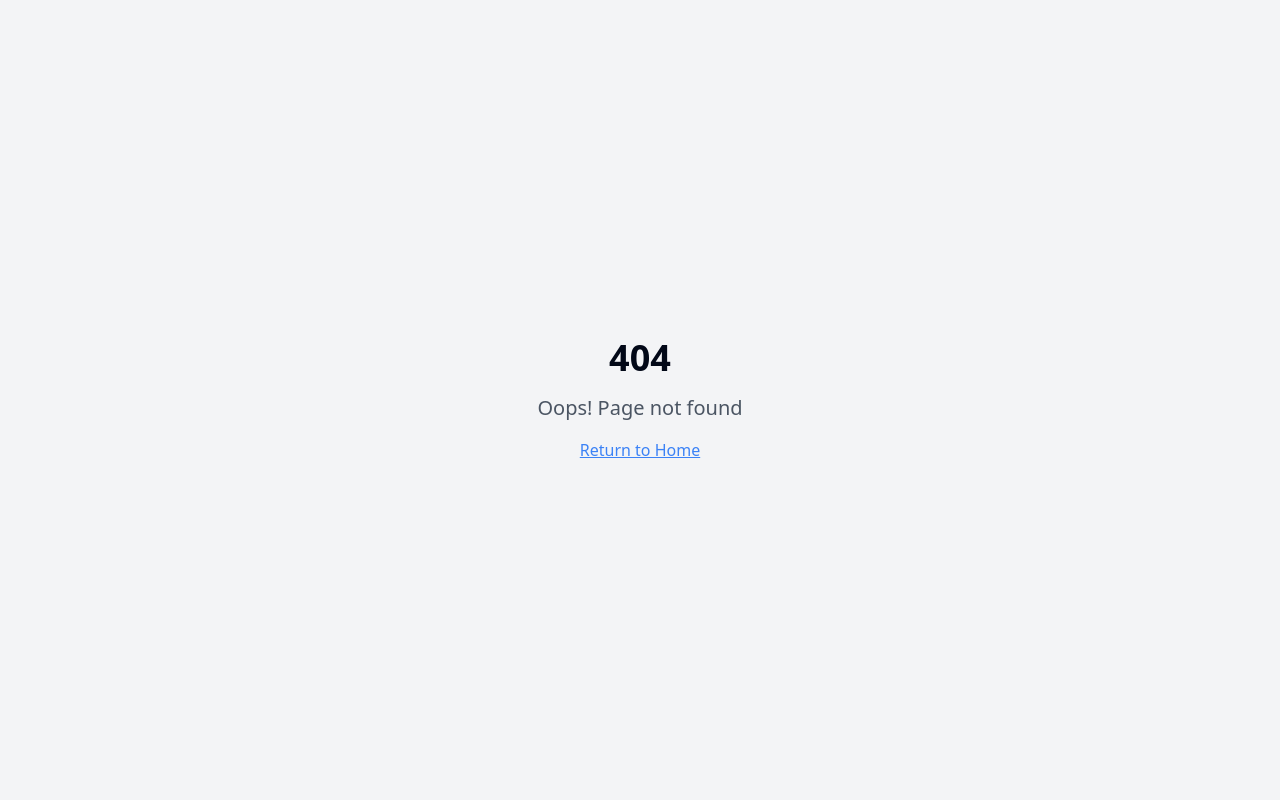
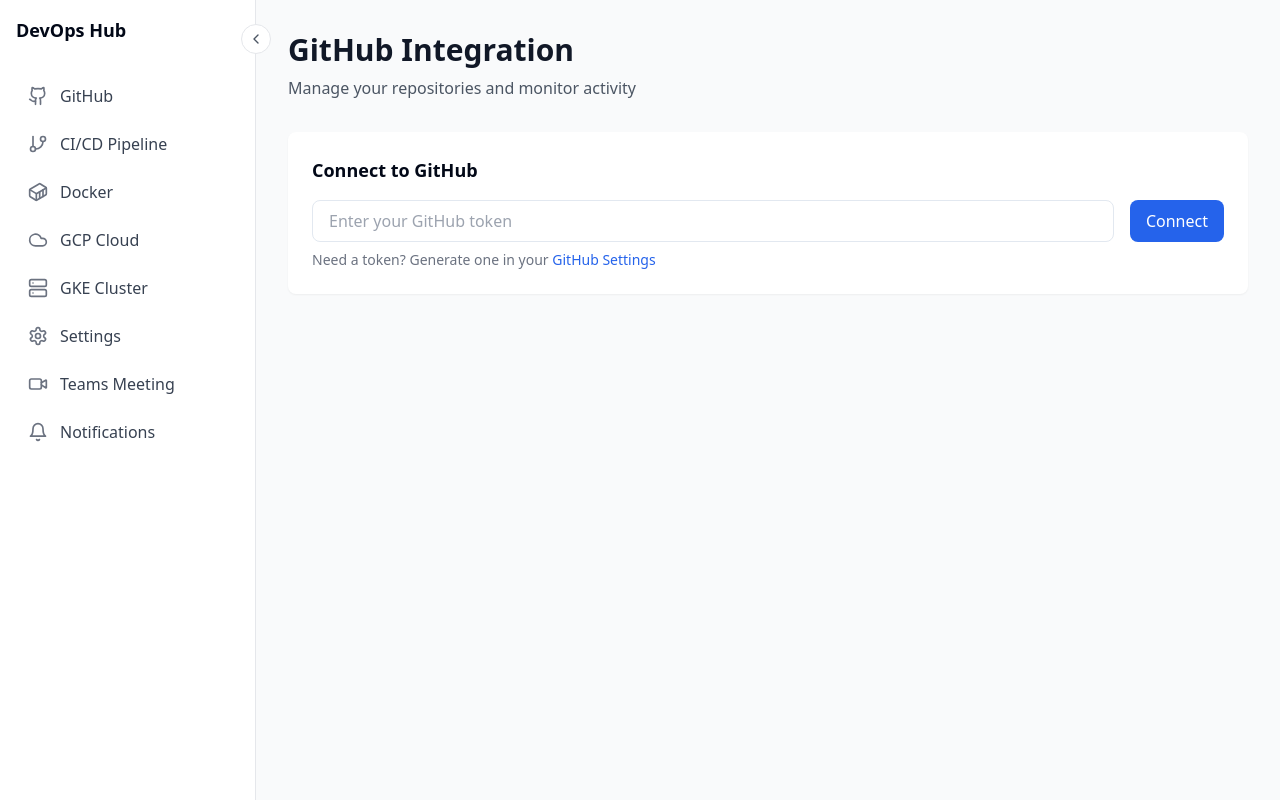
Before and after one commit to arun-territory/devops-hub-icons, a React (Vite) app: page /github in a window 1280 px wide. Before the commit this address had no page. Built offline with nearby package versions, Linux system fonts and the light colour scheme.

Commit message:
Integrate with GitHub
This commit integrates with GitHub.

```diff
--- a/src/App.tsx
+++ b/src/App.tsx
@@ -1,9 +1,11 @@
+
 import { Toaster } from "@/components/ui/toaster";
 import { Toaster as Sonner } from "@/components/ui/sonner";
 import { TooltipProvider } from "@/components/ui/tooltip";
 import { QueryClient, QueryClientProvider } from "@tanstack/react-query";
 import { BrowserRouter, Routes, Route } from "react-router-dom";
 import Index from "./pages/Index";
+import GitHubPage from "./pages/github/Index";
 import NotFound from "./pages/NotFound";
 
 const queryClient = new QueryClient();
@@ -16,7 +18,7 @@ const App = () => (
       <BrowserRouter>
         <Routes>
           <Route path="/" element={<Index />} />
-          {/* ADD ALL CUSTOM ROUTES ABOVE THE CATCH-ALL "*" ROUTE */}
+          <Route path="/github" element={<GitHubPage />} />
           <Route path="*" element={<NotFound />} />
         </Routes>
       </BrowserRouter>
--- a/src/pages/Index.tsx
+++ b/src/pages/Index.tsx
@@ -1,4 +1,5 @@
 
+import { useNavigate } from "react-router-dom";
 import { useToast } from "@/hooks/use-toast";
 import { Sidebar } from "@/components/dashboard/Sidebar";
 import { ServiceCard } from "@/components/dashboard/ServiceCard";
@@ -18,52 +19,62 @@ const services = [
     icon: Github,
     title: "GitHub",
     description: "Access your repositories and manage code",
+    route: "/github"
   },
   {
     icon: GitBranch,
     title: "CI/CD Pipeline",
     description: "Monitor and manage your GitHub Actions workflows",
+    route: "/cicd"
   },
   {
     icon: Container,
     title: "Docker",
     description: "Manage your containers and images",
+    route: "/docker"
   },
   {
     icon: Cloud,
     title: "GCP Cloud",
     description: "Access your Google Cloud Platform resources",
+    route: "/gcp"
   },
   {
     icon: Server,
     title: "GKE Cluster",
     description: "Manage your Kubernetes clusters",
+    route: "/gke"
   },
   {
     icon: Settings,
     title: "Settings",
     description: "Configure your dashboard preferences",
+    route: "/settings"
   },
   {
     icon: Video,
     title: "Teams Meeting",
     description: "Join or schedule team meetings",
+    route: "/teams"
   },
   {
     icon: Bell,
     title: "Notifications",
     description: "View your system notifications",
+    route: "/notifications"
   },
 ];
 
 const Index = () => {
+  const navigate = useNavigate();
   const { toast } = useToast();
 
-  const handleServiceClick = (service: string) => {
+  const handleServiceClick = (service: string, route: string) => {
     toast({
       title: `${service} Selected`,
       description: `Opening ${service.toLowerCase()} interface...`,
     });
+    navigate(route);
   };
 
   return (
@@ -85,7 +96,7 @@ const Index = () => {
                 icon={service.icon}
                 title={service.title}
                 description={service.description}
-                onClick={() => handleServiceClick(service.title)}
+                onClick={() => handleServiceClick(service.title, service.route)}
                 className="animate-fade-in"
               />
             ))}
--- /dev/null
+++ b/src/pages/github/Index.tsx
@@ -0,0 +1,159 @@
+
+import { useState } from "react";
+import { useQuery } from "@tanstack/react-query";
+import { Sidebar } from "@/components/dashboard/Sidebar";
+import { GitHubService } from "@/services/github";
+import { GitHubRepo } from "@/types/github";
+import { useToast } from "@/hooks/use-toast";
+import {
+  Clock,
+  GitFork,
+  Lock,
+  Unlock,
+  ExternalLink
+} from "lucide-react";
+
+const GitHubPage = () => {
+  const { toast } = useToast();
+  const [token, setToken] = useState<string>("");
+  const [isAuthenticated, setIsAuthenticated] = useState(false);
+
+  const { data: repos, isLoading, error } = useQuery({
+    queryKey: ["github-repos"],
+    queryFn: async () => {
+      const github = new GitHubService(token);
+      return github.getRepositories();
+    },
+    enabled: isAuthenticated,
+  });
+
+  const handleAuthenticate = () => {
+    if (token) {
+      setIsAuthenticated(true);
+      toast({
+        title: "GitHub Connected",
+        description: "Successfully connected to GitHub",
+      });
+    }
+  };
+
+  const formatDate = (dateString: string) => {
+    return new Date(dateString).toLocaleDateString("en-US", {
+      year: "numeric",
+      month: "short",
+      day: "numeric",
+    });
+  };
+
+  return (
+    <div className="flex min-h-screen bg-gray-50">
+      <Sidebar />
+      <main className="flex-1 p-8">
+        <div className="max-w-7xl mx-auto">
+          <header className="mb-8">
+            <h1 className="text-3xl font-bold text-gray-900">GitHub Integration</h1>
+            <p className="mt-2 text-gray-600">
+              Manage your repositories and monitor activity
+            </p>
+          </header>
+
+          {!isAuthenticated ? (
+            <div className="bg-white p-6 rounded-lg shadow-sm">
+              <h2 className="text-lg font-semibold mb-4">Connect to GitHub</h2>
+              <div className="flex gap-4">
+                <input
+                  type="password"
+                  value={token}
+                  onChange={(e) => setToken(e.target.value)}
+                  placeholder="Enter your GitHub token"
+                  className="flex-1 px-4 py-2 border rounded-lg focus:ring-2 focus:ring-blue-500 focus:border-blue-500 outline-none"
+                />
+                <button
+                  onClick={handleAuthenticate}
+                  className="px-4 py-2 bg-blue-600 text-white rounded-lg hover:bg-blue-700 transition-colors"
+                >
+                  Connect
+                </button>
+              </div>
+              <p className="mt-2 text-sm text-gray-500">
+                Need a token? Generate one in your{" "}
+                <a
+                  href="https://github.com/settings/tokens"
+                  target="_blank"
+                  rel="noopener noreferrer"
+                  className="text-blue-600 hover:underline"
+                >
+                  GitHub Settings
+                </a>
+              </p>
+            </div>
+          ) : (
+            <div className="grid gap-6">
+              {isLoading && (
+                <div className="text-center py-8">
+                  <div className="animate-spin rounded-full h-12 w-12 border-b-2 border-gray-900 mx-auto"></div>
+                  <p className="mt-4 text-gray-600">Loading repositories...</p>
+                </div>
+              )}
+
+              {error && (
+                <div className="bg-red-50 border border-red-200 rounded-lg p-4 text-red-700">
+                  Failed to load repositories. Please check your token and try again.
+                </div>
+              )}
+
+              {repos?.map((repo: GitHubRepo) => (
+                <div
+                  key={repo.id}
+                  className="bg-white rounded-lg shadow-sm border border-gray-200 p-6 hover:shadow-md transition-shadow"
+                >
+                  <div className="flex justify-between items-start">
+                    <div>
+                      <div className="flex items-center gap-2">
+                        <h3 className="text-lg font-semibold text-gray-900">
+                          {repo.name}
+                        </h3>
+                        {repo.private ? (
+                          <Lock className="h-4 w-4 text-gray-500" />
+                        ) : (
+                          <Unlock className="h-4 w-4 text-gray-500" />
+                        )}
+                      </div>
+                      <p className="mt-1 text-gray-600">{repo.description}</p>
+                    </div>
+                    <a
+                      href={repo.html_url}
+                      target="_blank"
+                      rel="noopener noreferrer"
+                      className="text-gray-500 hover:text-gray-700"
+                    >
+                      <ExternalLink className="h-5 w-5" />
+                    </a>
+                  </div>
+                  <div className="mt-4 flex items-center gap-6 text-sm text-gray-500">
+                    <div className="flex items-center gap-1">
+                      <Clock className="h-4 w-4" />
+                      <span>Updated {formatDate(repo.updated_at)}</span>
+                    </div>
+                    <div className="flex items-center gap-1">
+                      <GitFork className="h-4 w-4" />
+                      <span>{repo.default_branch}</span>
+                    </div>
+                    {repo.language && (
+                      <div className="flex items-center gap-1">
+                        <span className="w-3 h-3 rounded-full bg-blue-500"></span>
+                        <span>{repo.language}</span>
+                      </div>
+                    )}
+                  </div>
+                </div>
+              ))}
+            </div>
+          )}
+        </div>
+      </main>
+    </div>
+  );
+};
+
+export default GitHubPage;
--- /dev/null
+++ b/src/services/github.ts
@@ -0,0 +1,39 @@
+
+import { GitHubRepo, GitHubBranch, GitHubCommit } from "@/types/github";
+
+const GITHUB_API_BASE = "https://api.github.com";
+
+export class GitHubService {
+  private token: string;
+
+  constructor(token: string) {
+    this.token = token;
+  }
+
+  private async fetch<T>(endpoint: string): Promise<T> {
+    const response = await fetch(`${GITHUB_API_BASE}${endpoint}`, {
+      headers: {
+        Authorization: `Bearer ${this.token}`,
+        Accept: "application/vnd.github.v3+json",
+      },
+    });
+
+    if (!response.ok) {
+      throw new Error(`GitHub API error: ${response.statusText}`);
+    }
+
+    return response.json();
+  }
+
+  async getRepositories(): Promise<GitHubRepo[]> {
+    return this.fetch<GitHubRepo[]>("/user/repos?sort=updated");
+  }
+
+  async getBranches(repo: string): Promise<GitHubBranch[]> {
+    return this.fetch<GitHubBranch[]>(`/repos/${repo}/branches`);
+  }
+
+  async getCommits(repo: string): Promise<GitHubCommit[]> {
+    return this.fetch<GitHubCommit[]>(`/repos/${repo}/commits`);
+  }
+}
--- /dev/null
+++ b/src/types/github.ts
@@ -0,0 +1,33 @@
+
+export interface GitHubRepo {
+  id: number;
+  name: string;
+  full_name: string;
+  description: string | null;
+  private: boolean;
+  html_url: string;
+  updated_at: string;
+  language: string | null;
+  default_branch: string;
+}
+
+export interface GitHubBranch {
+  name: string;
+  commit: {
+    sha: string;
+    url: string;
+  };
+}
+
+export interface GitHubCommit {
+  sha: string;
+  commit: {
+    author: {
+      name: string;
+      email: string;
+      date: string;
+    };
+    message: string;
+  };
+  html_url: string;
+}
```
